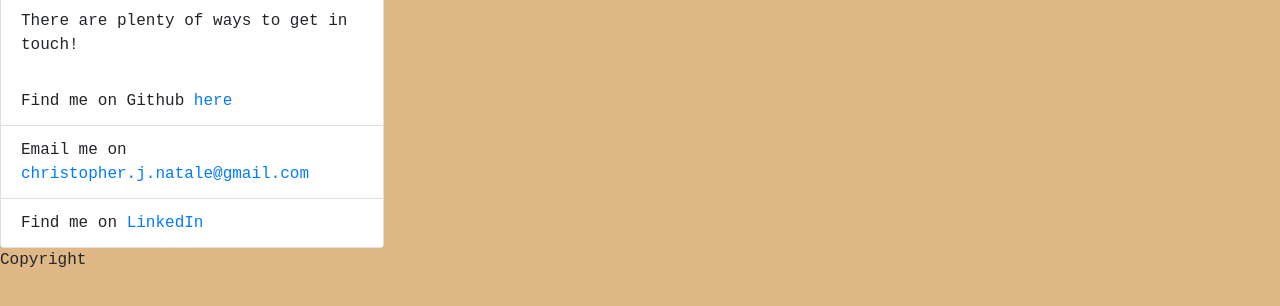
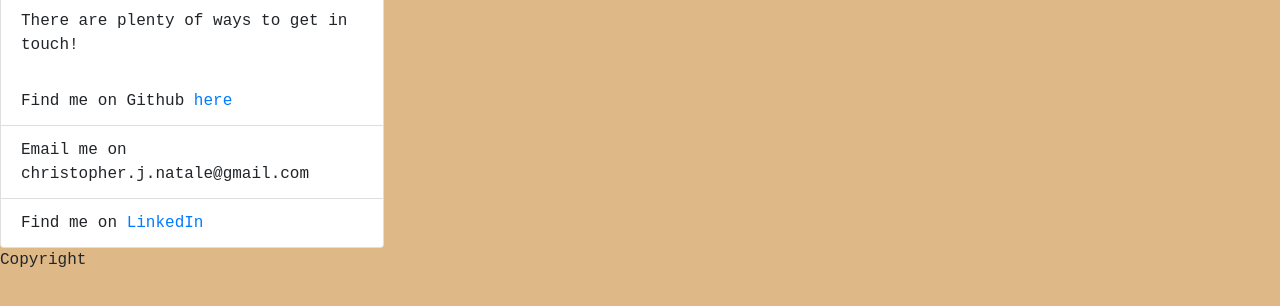
Before and after one commit to cnat3103/08-Updated-Portfolio-Page, a plain HTML site: page contact.html in a window 1280 px wide. Shown: the part 304-610 px from the top of the page. Drawn offline with nearby package versions, Linux system fonts and the light colour scheme.

Commit message:
removing defunct hyperlink

```diff
--- a/contact.html
+++ b/contact.html
@@ -39,7 +39,7 @@
         </div>
         <ul class="list-group list-group-flush">
           <li class="list-group-item">Find me on Github <a href="https://github.com/cnat3103">here</a></li>
-          <li class="list-group-item">Email me on <a href="christopher.j.natale@gmail.com">christopher.j.natale@gmail.com</a></li>
+          <li class="list-group-item">Email me on christopher.j.natale@gmail.com</li>
           <li class="list-group-item">Find me on <a href="https://au.linkedin.com/in/chris-natale">LinkedIn</a></li>
         </ul>
 
```
